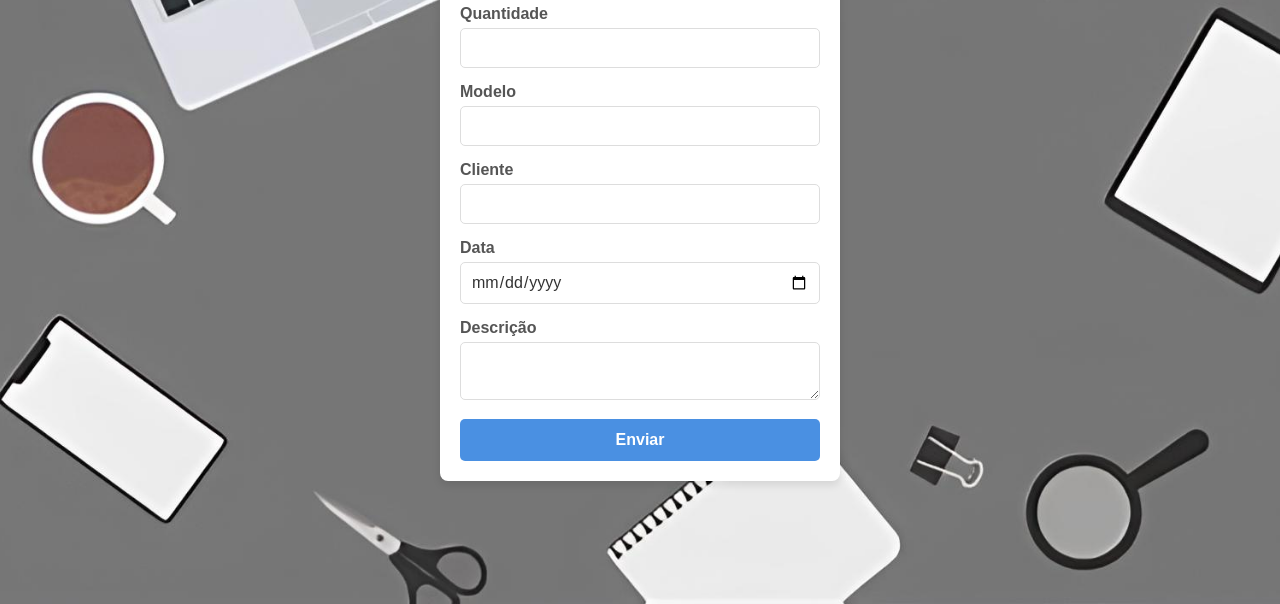
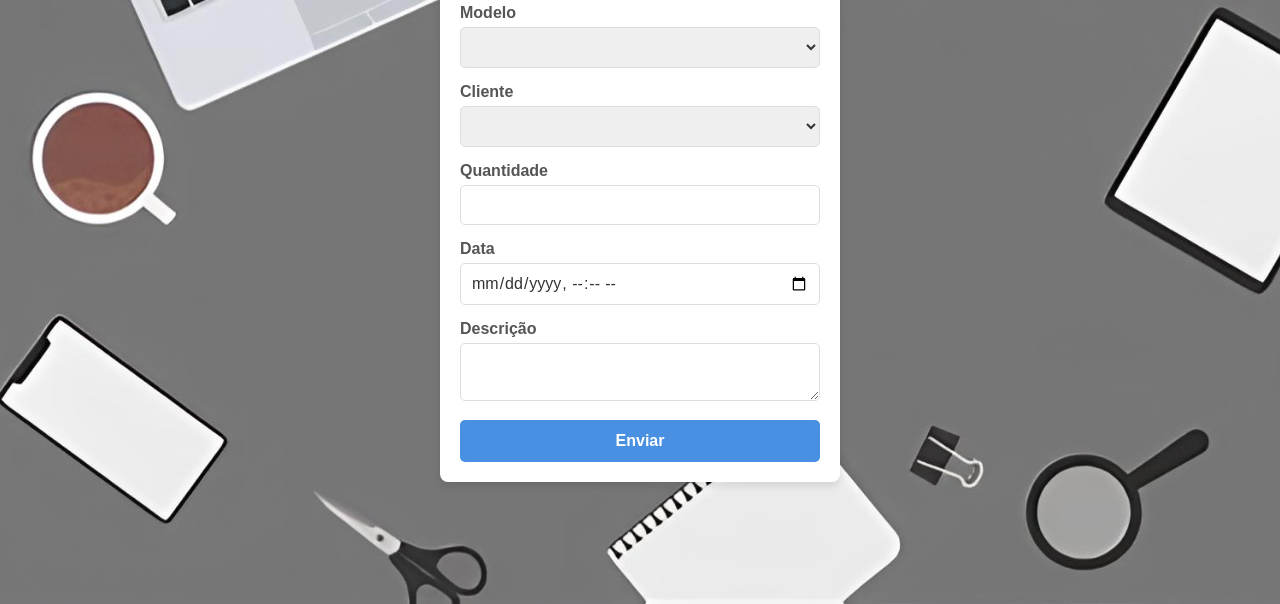
Before and after one commit to Weverton2005Castro/Controle, a website: page Lista.html in a window 1280 px wide. Shown: the part 196-800 px from the top of the page. Drawn offline with Linux system fonts and the light colour scheme.

Commit message:
mandando seila oq

```diff
--- a/Lista.html
+++ b/Lista.html
@@ -1,5 +1,6 @@
 <!DOCTYPE html>
 <html lang="pt-br">
+
 <head>
   <meta charset="UTF-8">
   <meta name="viewport" content="width=device-width, initial-scale=1.0">
@@ -11,28 +12,61 @@
     <h1> Bem-Vindo </h1>
 
     <label>
-            <span>Quantidade</span>
-            <input type="number" name="qtd" class="Qtd" ></input>
-          </label>
-
-          <label>
       <span>Modelo</span>
-            <input type="text" name="mdl" class="Modelo"></input>
+      <select name="mdl" class="Cliente">
+        <option></option>
+        <option style="width: 20px;" value="PCB MAIN A35 V02 WP">PCB MAIN A35 V02 WP</option>
+        <option value="PCB MAIN A50 V05 PAGSEGURO">PCB MAIN A50 V05 PAGSEGURO</option>
+        <option value="PCB PORT A50 V04">PCB PORT A50 V04</option>
+        <option value="FPC MAIN A50 V05">FPC MAIN A50 V05</option>
+        <option value="FPC BASE A50 V05">FPC BASE A50 V05</option>
+        <option value="PCB MAIN A50 V05 WP">PCB MAIN A50 V05 WP</option>
+        <option value="PCB MAIN A930 V15 C/ CAMERA PAGSEGURO">PCB MAIN A930 V15 C/ CAMERA PAGSEGURO</option>
+        <option value="PCB MESH A930 V05">PCB MESH A930 V05</option>
+        <option value="FPC CHARGE A930 B V04">FPC CHARGE A930 B V04</option>
+        <option value="FPC LED A930 B V03">FPC LED A930 B V03</option>
+        <option value="PLACA DE CIRCUITO IMPRESSO MONTADA  A930 MAIN V15 C/ CAMERA NOVO IC CARD BACKUP SOLUTION  PAGSEGURO">PLACA DE CIRCUITO IMPRESSO MONTADA A930 MAIN V15 C/ CAMERA NOVO IC CARD BACKUP SOLUTION PAGSEGURO</option>
+        <option value="PCB MAIN A910 V21 C/CAMERA FRONTAL WP">PCB MAIN A910 V21 C/CAMERA FRONTAL WP</option>
+        <option value="FPC LED A910 V20">FPC LED A910 V20</option>
+        <option value="PCB MAIN A910 V21 C/CAMERA FRONTAL MERCADO PAGO">PCB MAIN A910 V21 C/CAMERA FRONTAL MERCADO PAGO</option>
+        <option value="PCB MAIN A910 V31 NOVO IC CARD MERCADO PAGO">PCB MAIN A910 V31 NOVO IC CARD MERCADO PAGO</option>
+        <option value="PCB MAIN A910 V31 NOVO IC CARD C/CAMERA WP">PCB MAIN A910 V31 NOVO IC CARD C/CAMERA WP</option>
+        <option value="PCB MAIN A910 V31 NOVO IC CARD WP S/ CAMERA">PCB MAIN A910 V31 NOVO IC CARD WP S/ CAMERA</option>
+        <option value="PCB MAIN A910 V31 NOVO IC CARD SAFRA S/CAMERA">PCB MAIN A910 V31 NOVO IC CARD SAFRA S/CAMERA</option>
+        <option value="PCB MAIN A910 V51 C/CAMERA MERCADO PAGO">PCB MAIN A910 V51 C/CAMERA MERCADO PAGO</option>
+        <option value="PCB MAIN A910 V51 C/CAMERA WP">PCB MAIN A910 V51 C/CAMERA WP</option>
+        <option value="PCB PORT A910S V04">PCB PORT A910S V04</option>
+        <option value="PCB MAIN A910S V05 WP">PCB MAIN A910S V05 WP</option>
+        <option value="PCB MAIN D140 V03 SAFRA">PCB MAIN D140 V03 SAFRA</option>
+        <option value="PCB MAIN D140 V04 CIELO">PCB MAIN D140 V04 CIELO</option>
+        <option value="PCB MAIN D140 V04 WP">PCB MAIN D140 V04 WP</option>
+        <option value="PCB MAIN D175S BT V43 MERCADO PAGO">PCB MAIN D175S BT V43 MERCADO PAGO</option>
+      </select>
     </label>
 
     <label>
       <span>Cliente</span>
-            <input type="text" name="clt" class="Cliente"></input>
+      <select name="clt" class="Cliente">
+        <option></option>
+        <option value="doze">doze</option>
+      </select>
     </label>
+
+
+    <label>
+      <span>Quantidade</span>
+      <input type="number" name="qtd" class="Qtd"></input>
+    </label>
+
 
     <label>
       <span>Data</span>
-            <input type="date" name="dta" class="Data"></input>
+      <input type="datetime-local" name="dta" class="Data"></input>
     </label>
 
     <label>
       <span>Descrição</span>
-            <textarea name="dst" id=""></textarea>
+      <textarea  name="dst" id=""></textarea>
     </label>
 
     <button type="submit">
@@ -41,6 +75,6 @@
   </form>
 </main>
 
-      <script src="Scripts.js" ></script>
+<script src="Lista.js"></script>
 
 </html>
--- /dev/null
+++ b/Lista.js
@@ -0,0 +1,31 @@
+const addloading = () => {
+    const button = document.querySelector('button');
+    button.innerHTML = '<img src="img/OIP-removebg-preview.png" class="loading">';
+}
+
+const removeloading = () => {
+    const button = document.querySelector('button');
+    button.innerHTML = 'Enviar';
+}
+
+const handleSubimit = (event) => {
+    event.preventDefault();
+    addloading();
+
+    const Modelo = document.querySelector('select[name=mdl]').value
+    const Cliente = document.querySelector('select[name=clt]').value
+    const Quantidade = document.querySelector('input[name=qtd]').value
+    const Data = document.querySelector('input[name=dta]').value
+    const Descricao = document.querySelector('textarea[name=dst]').value
+
+    fetch('https://api.sheetmonkey.io/form/mBa7Acotq4bwp5GiBQkVGT', {
+        method: 'post',
+        headers: {
+            'Accept': 'application/json',
+            'Content-Type': 'application/json',
+        },
+        body: JSON.stringify({ Quantidade, Modelo, Cliente, Data, Descricao }),
+    }).then(() => removeloading()).then(() => alert("dados enviados!!!"));
+}
+
+document.querySelector('form').addEventListener('submit', handleSubimit);
--- a/Scripts.js
+++ /dev/null
@@ -1,32 +0,0 @@
-const addloading = () => {
-    const button = document.querySelector('button');
-    button.innerHTML = '<img src="img/OIP-removebg-preview.png" class="loading">';
-}
-
-const removeloading = () => {
-    const button = document.querySelector('button');
-    button.innerHTML = 'Enviar';
-}
-
-
-const handleSubimit = (event) => {
-    event.preventDefault();
-    addloading();
-
-    const Quantidade = document.querySelector('input[name=qtd]').value
-    const Modelo = document.querySelector('input[name=mdl]').value
-    const Cliente = document.querySelector('input[name=clt]').value
-    const Data = document.querySelector('input[name=dta]').value
-    const Descricao = document.querySelector('textarea[name=dst]').value
-
-    fetch('https://api.sheetmonkey.io/form/mBa7Acotq4bwp5GiBQkVGT', {
-        method: 'post',
-        headers: {
-            'Accept': 'application/json',
-            'Content-Type': 'application/json',
-        },
-        body: JSON.stringify({ Quantidade, Modelo, Cliente, Data, Descricao }),
-    }).then(() => removeloading()).then(() => alert("dados enviados!!!"));
-}
-
-document.querySelector('form').addEventListener('submit', handleSubimit);
```
Also changed, not shown: config.js (added, +16 -0 lines), package.json (added, +17 -0 lines), 2 other files. Lines whose indentation alone changed are shown as unchanged.
